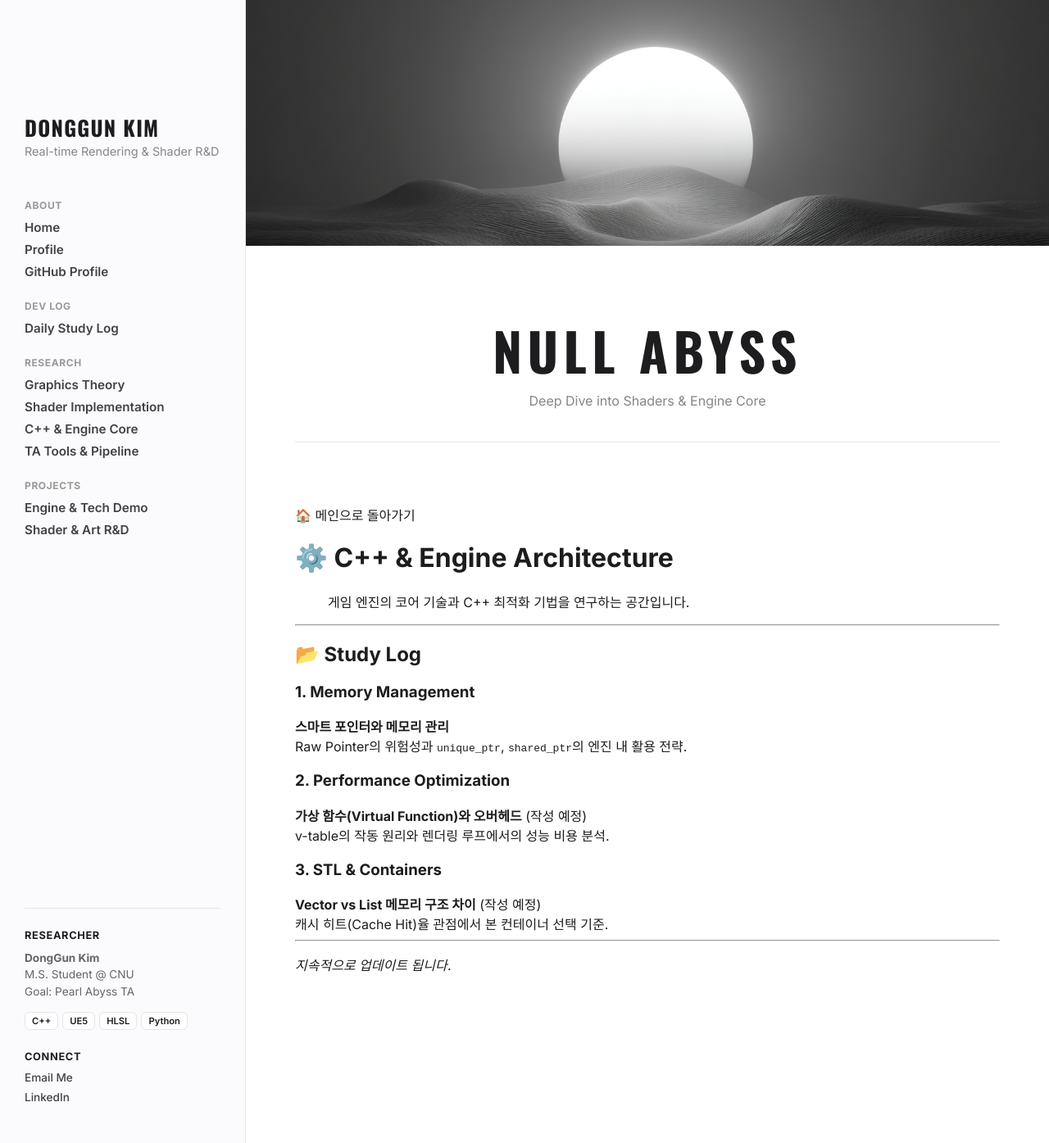
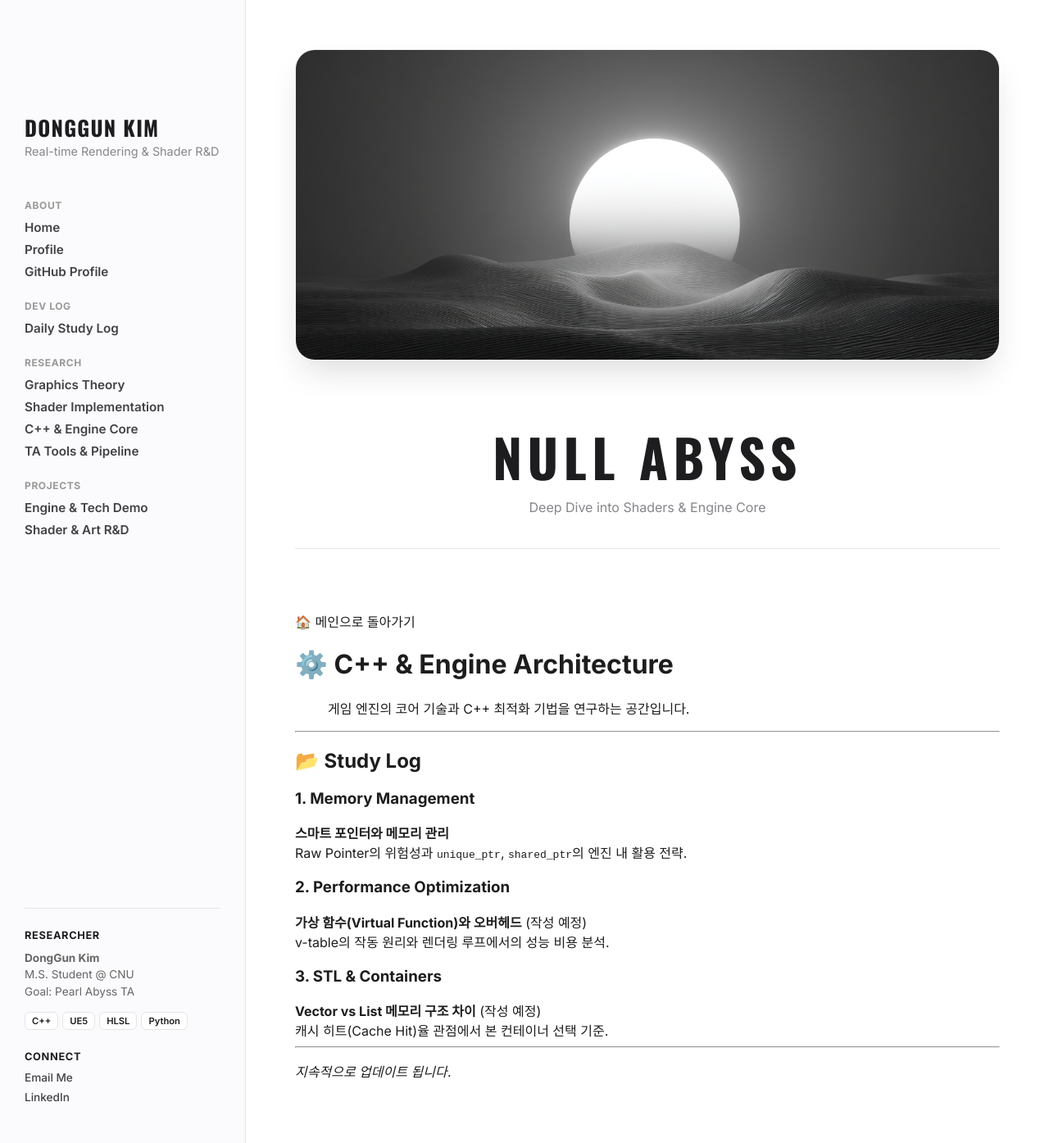
Before and after one commit to KimDongGun324/kimdonggun324.github.io, a Jekyll site: the page built from 03_Engine_CPP/README.md, in a window 1280 px wide. Shown: the whole page at 82% size. Built offline with Jekyll 4.4.1, drawn with Linux system fonts in a browser that asks for light colours.

Commit message:
Update default.html

```diff
--- a/_layouts/default.html
+++ b/_layouts/default.html
@@ -93,23 +93,32 @@
       display: flex; flex-direction: column;
     }
 
-    /* ⭐️ 메인 배너 스타일 */
+/* ⭐️ 메인 배너 스타일 (애플 스타일로 복구) */
     .main-banner {
-      width: calc(100% + 120px);
-      margin-left: -60px;
-      margin-right: -60px;
-      margin-top: -60px;
-      height: 300px;
-      margin-bottom: 60px;
-      border-radius: 0;
+      width: 100%; /* 컨텐츠 폭에 맞춤 */
+      height: 380px; /* 높이는 시원하게 유지 */
+      margin-bottom: 50px;
+
+      border-radius: 24px; /* 둥근 모서리 (애플 감성 핵심) */
       overflow: hidden;
+
+      /* 부드러운 그림자로 떠 있는 느낌 */
+      box-shadow: 0 20px 40px -10px rgba(0,0,0,0.15);
+      border: 1px solid rgba(0,0,0,0.05); /* 아주 연한 테두리 */
       flex-shrink: 0;
     }
+
     .main-banner img {
       width: 100%;
       height: 100%;
       object-fit: cover;
-      object-position: center;
+      object-position: center; /* 중앙 정렬 */
+      transition: transform 0.5s ease; /* 마우스 올렸을 때 효과 준비 */
+    }
+
+    /* (선택) 배너에 마우스 올리면 살짝 확대되는 효과 */
+    .main-banner:hover img {
+      transform: scale(1.03);
     }
 
     .main-header {
```
